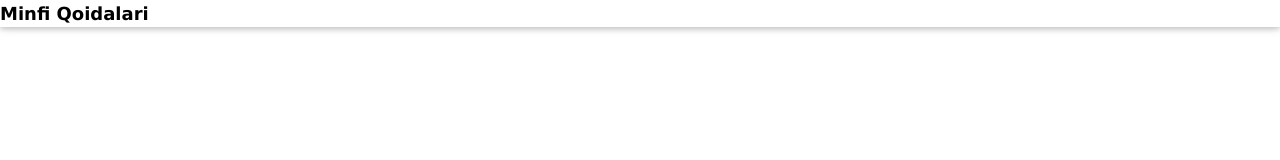
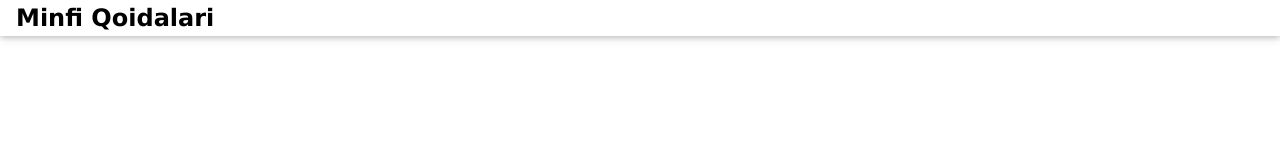
Before and after one commit to uralbek1/Minfi-UZ, a plain HTML site: page index.html in a window 1280 px wide. Drawn offline with nearby package versions, Linux system fonts and the light colour scheme.

Commit message:
update index.html

```diff
--- a/index.html
+++ b/index.html
@@ -7,7 +7,7 @@
 <link rel="stylesheet" href="https://www.w3schools.com/w3css/4/w3.css">
 <body>
 <div class="w3-top w3-card">
-<div class="w3-large">
+<div class="w3-container w3-xlarge">
     <b>Minfi Qoidalari</b>
 </div>
 </div>
```
